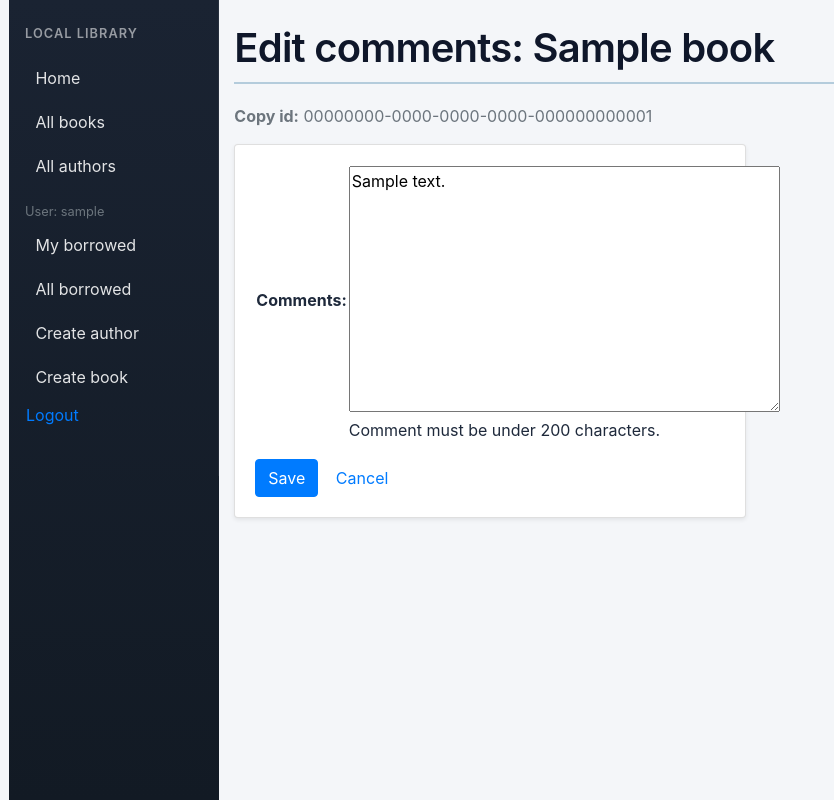
After one commit to andrii-venher/app-servers-project, a Django app: page /catalog/bookinstance/00000000-0000-0000-0000-000000000001/comments/ in a window 1280 px wide. The commit adds this page. Shown: the whole page, without its empty margins (0-834 px from the left). Run offline with Django 5.2, Linux system fonts and the light colour scheme; a user stored in the database is signed in; tables that the repository leaves empty hold one stand-in row (values such as "Sample post").

Commit message:
Add comments field to BookInstance entity.

```diff
--- a/catalog/forms.py
+++ b/catalog/forms.py
@@ -27,6 +27,20 @@ class RenewBookForm(forms.Form):
         return data
 
 
+class BookInstanceCommentsForm(ModelForm):
+    def clean_comments(self):
+        data = self.cleaned_data['comments']
+        if len(data) >= 200:
+            raise ValidationError(_('Comment must be less than 200 characters.'))
+        return data
+
+    class Meta:
+        model = BookInstance
+        fields = ['comments']
+        labels = {'comments': _('Comments')}
+        help_texts = {'comments': _('Comment must be under 200 characters.')}
+
+
 class RenewBookModelForm(ModelForm):
     """ModelForm variant over BookInstance.due_back. Functionally equivalent to
     RenewBookForm; the view can be switched to use this instead by swapping the
--- a/catalog/models.py
+++ b/catalog/models.py
@@ -94,6 +94,7 @@ class BookInstance(models.Model):
         default='m',
         help_text='Book availability',
     )
+    comments = models.TextField(blank=True, help_text='Comment must be <200 characters.')
 
     class Meta:
         ordering = ['due_back']
--- /dev/null
+++ b/catalog/templates/catalog/bookinstance_comments_form.html
@@ -0,0 +1,17 @@
+{% extends "base_generic.html" %}
+
+{% block title %}<title>Edit comments: {{ book_instance.book.title }} — Local Library</title>{% endblock %}
+
+{% block content %}
+  <h1 class="page-title">Edit comments: {{ book_instance.book.title }}</h1>
+  <p class="text-muted"><strong>Copy id:</strong> {{ book_instance.id }}</p>
+
+  <form action="" method="post" class="card card-body shadow-sm" style="max-width: 32rem;">
+    {% csrf_token %}
+    <table class="mb-3">{{ form.as_table }}</table>
+    <div>
+      <button type="submit" class="btn btn-primary">Save</button>
+      <a href="{% url 'book-detail' book_instance.book.pk %}" class="btn btn-link">Cancel</a>
+    </div>
+  </form>
+{% endblock %}
--- a/catalog/urls.py
+++ b/catalog/urls.py
@@ -11,6 +11,7 @@ urlpatterns = [
     path('mybooks/', views.LoanedBooksByUserListView.as_view(), name='my-borrowed'),
     path('borrowed/', views.LoanedBooksByAllListView.as_view(), name='all-borrowed'),
     path('book/<uuid:pk>/renew/', views.renew_book_librarian, name='renew-book-librarian'),
+    path('bookinstance/<uuid:pk>/comments/', views.edit_bookinstance_comments, name='bookinstance-comments'),
     path('author/create/', views.AuthorCreate.as_view(), name='author-create'),
     path('author/<int:pk>/update/', views.AuthorUpdate.as_view(), name='author-update'),
     path('author/<int:pk>/delete/', views.AuthorDelete.as_view(), name='author-delete'),
--- a/catalog/views.py
+++ b/catalog/views.py
@@ -8,7 +8,7 @@ from django.urls import reverse, reverse_lazy
 from django.views import generic
 from django.views.generic.edit import CreateView, DeleteView, UpdateView
 
-from .forms import RenewBookForm
+from .forms import BookInstanceCommentsForm, RenewBookForm
 from .models import Author, Book, BookInstance
 
 
@@ -98,6 +98,23 @@ def renew_book_librarian(request, pk):
     return render(request, 'catalog/book_renew_librarian.html', context)
 
 
+@login_required
+@permission_required('catalog.can_mark_returned', raise_exception=True)
+def edit_bookinstance_comments(request, pk):
+    book_instance = get_object_or_404(BookInstance, pk=pk)
+
+    if request.method == 'POST':
+        form = BookInstanceCommentsForm(request.POST, instance=book_instance)
+        if form.is_valid():
+            form.save()
+            return HttpResponseRedirect(reverse('book-detail', args=[book_instance.book.pk]))
+    else:
+        form = BookInstanceCommentsForm(instance=book_instance)
+
+    context = {'form': form, 'book_instance': book_instance}
+    return render(request, 'catalog/bookinstance_comments_form.html', context)
+
+
 class AuthorCreate(CreateView):
     model = Author
     fields = ['first_name', 'last_name', 'date_of_birth', 'date_of_death']
```
Also changed, not shown: catalog/templates/catalog/book_detail.html (+7 -0 lines), catalog/migrations/0004_bookinstance_comments.py (added).
